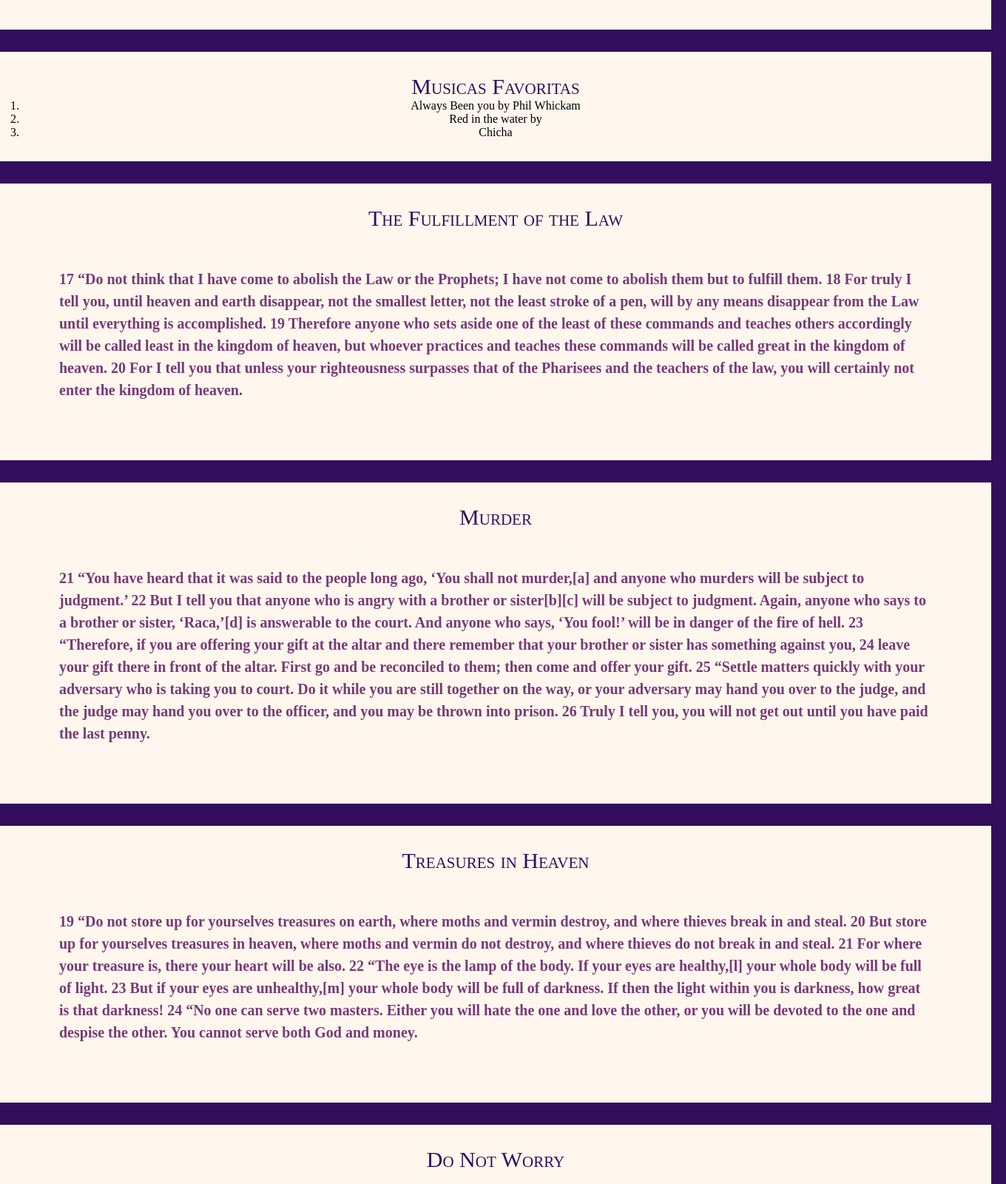
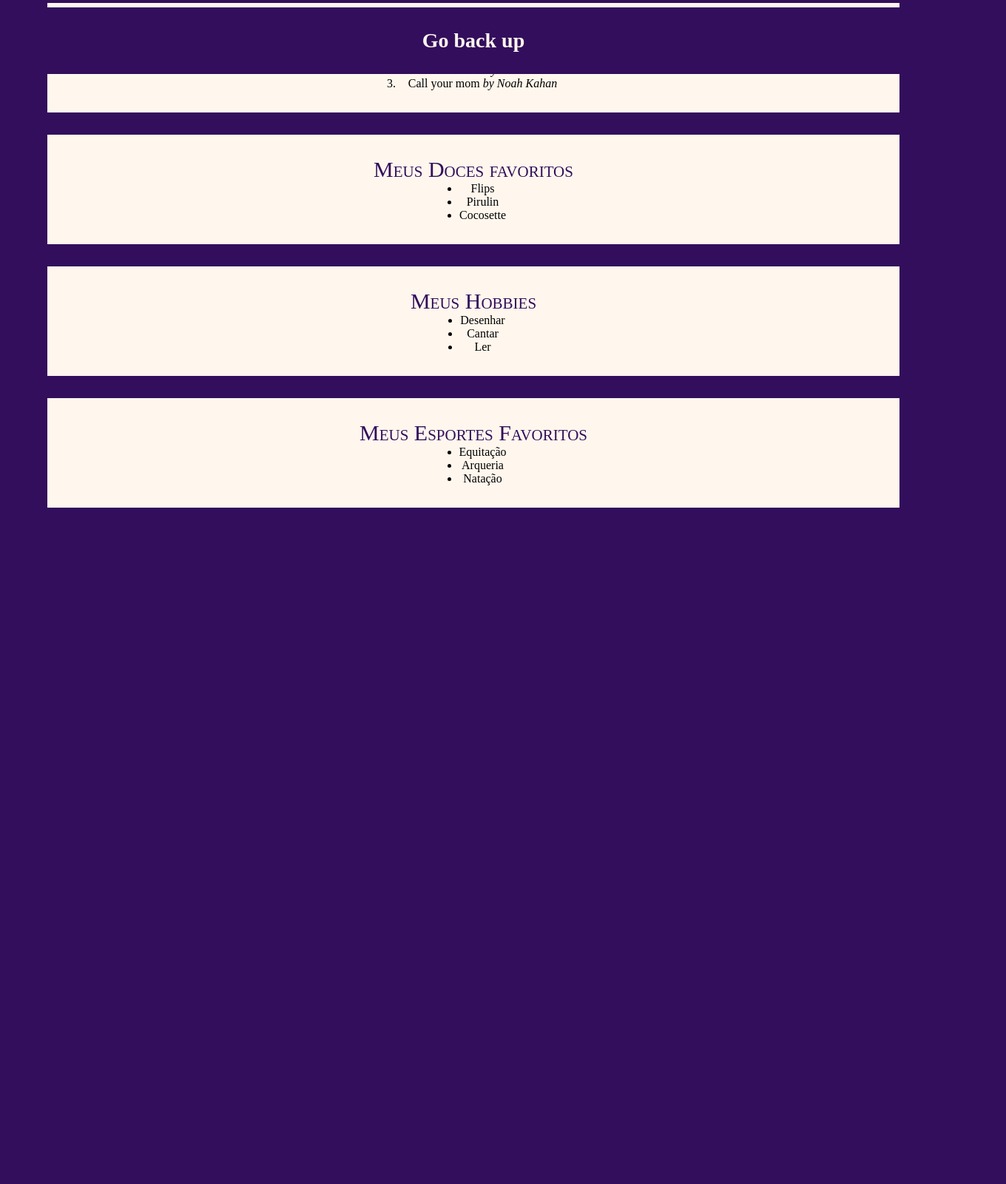
Before and after one commit to MadaiNohemiHerreraSalazar/Front-End, a plain HTML site: page School/Blog.html in a window 1280 px wide. Shown: the part 700-2300 px from the top of the page at 74% size, 1360 px wide, since content can reach past the window. After the commit the page ends 1516 px from the top, so only its background shows below. Drawn offline with Linux system fonts and the light colour scheme.

Commit message:
Front-End

```diff
--- a/School/Blog.html
+++ b/School/Blog.html
@@ -1,167 +1,73 @@
 <!DOCTYPE html>
 <html>
 
-<!--Aula 05 Manipulando fontes e texto-->
-
 <head>
-
     <title>Blog</title>
     <meta charset="utf-8" />
     <link href="styleBlog.css" rel="stylesheet" />
-
 </head>
 
-<body>
+<body id="Top">
 
-    <div id="Top">
+
 
     <div class="artigo">
-
         <h1>Blog da Madai</h1>
-
-        <br>
 
         <h2>Bibliografia</h2>
 
-        <br>
-
-        <img src="me.jpg" width="400" height="300"  />
-
-        <br>
+        <img src="me.jpg" width="400" height="300" />
 
         <h3>Origem</h3>
 
-        <p>Sou Madai Nohemi Herrera Salazar, tenho 18 anos de idade.
+        <p>
+            Sou Madai Nohemi Herrera Salazar, tenho 18 anos de idade.
             Nasci no dia 14 de fevereiro de 2008, na capital Caracas, na Venezuela.
             Tenho meus pais e dois irmãos mais velhos. Naquela época,
             pude visitar muitos estados e conhecer muitas facetas do meu país natal,
             até que, aos 13 anos de idade, migrei para o Brasil em dezembro de 2021.
-            Desde então, conheci pessoas maravilhosas e aprendi muito academicamente.</p>
-
-
+            Desde então, conheci pessoas maravilhosas e aprendi muito academicamente.
+        </p>
     </div>
 
     <div class="artigo">
-
-    <h2>Musicas Favoritas</h2>
-    <ol>
-        <li> Always Been you by Phil Whickam </li>
-        <li> Red in the water by  </li>
-        <li> Chicha </li>
-    </ol>
-
+        <h2>Meu Top 3 Musicas Favoritas</h2>
+        <ol>
+            <li>Always Been you <i>by Phil Whickam</i></li>
+            <li>Red in the water <i>by Chloe Ament</i></li>
+            <li>Call your mom <i>by Noah Kahan</i></li>
+        </ol>
     </div>
 
     <div class="artigo">
-
-        <h2>The Fulfillment of the Law</h2>
-
-        <p>17 “Do not think that I have come to abolish the Law or the Prophets; I have not come to abolish them but to
-            fulfill them. 18 For truly I tell you, until heaven and earth disappear, not the smallest letter, not the
-            least stroke of a pen, will by any means disappear from the Law until everything is accomplished. 19
-            Therefore anyone who sets aside one of the least of these commands and teaches others accordingly will be
-            called least in the kingdom of heaven, but whoever practices and teaches these commands will be called great
-            in the kingdom of heaven. 20 For I tell you that unless your righteousness surpasses that of the Pharisees
-            and the teachers of the law, you will certainly not enter the kingdom of heaven.</p>
-
+        <h2>Meus Doces favoritos</h2>
+        <ul>
+            <li>Flips</li>
+            <li>Pirulin</li>
+            <li>Cocosette</li>
+        </ul>
     </div>
 
     <div class="artigo">
-
-        <h2>Murder</h2>
-
-        <p>21 “You have heard that it was said to the people long ago, ‘You shall not murder,[a] and anyone who murders
-            will be subject to judgment.’ 22 But I tell you that anyone who is angry with a brother or sister[b][c] will
-            be subject to judgment. Again, anyone who says to a brother or sister, ‘Raca,’[d] is answerable to the
-            court. And anyone who says, ‘You fool!’ will be in danger of the fire of hell.
-
-            23 “Therefore, if you are offering your gift at the altar and there remember that your brother or sister has
-            something against you, 24 leave your gift there in front of the altar. First go and be reconciled to them;
-            then come and offer your gift.
-
-            25 “Settle matters quickly with your adversary who is taking you to court. Do it while you are still
-            together on the way, or your adversary may hand you over to the judge, and the judge may hand you over to
-            the officer, and you may be thrown into prison. 26 Truly I tell you, you will not get out until you have
-            paid the last penny.</p>
-
-    </div>
-
-
-    <div class="artigo">
-
-        <h2>Treasures in Heaven</h2>
-
-        <p>19 “Do not store up for yourselves treasures on earth, where moths and vermin destroy, and where thieves
-            break in and steal. 20 But store up for yourselves treasures in heaven, where moths and vermin do not
-            destroy, and where thieves do not break in and steal. 21 For where your treasure is, there your heart will
-            be also.
-
-            22 “The eye is the lamp of the body. If your eyes are healthy,[l] your whole body will be full of light. 23
-            But if your eyes are unhealthy,[m] your whole body will be full of darkness. If then the light within you is
-            darkness, how great is that darkness!
-
-            24 “No one can serve two masters. Either you will hate the one and love the other, or you will be devoted to
-            the one and despise the other. You cannot serve both God and money.
-        </p>
-
+        <h2>Meus Hobbies</h2>
+        <ul>
+            <li>Desenhar</li>
+            <li>Cantar</li>
+            <li>Ler</li>
+        </ul>
     </div>
 
     <div class="artigo">
-
-        <h2>Do Not Worry</h2>
-
-        <p>25 “Therefore I tell you, do not worry about your life, what you will eat or drink; or about your body, what
-            you will wear. Is not life more than food, and the body more than clothes? 26 Look at the birds of the air;
-            they do not sow or reap or store away in barns, and yet your heavenly Father feeds them. Are you not much
-            more valuable than they? 27 Can any one of you by worrying add a single hour to your life[n]?
-
-            28 “And why do you worry about clothes? See how the flowers of the field grow. They do not labor or spin. 29
-            Yet I tell you that not even Solomon in all his splendor was dressed like one of these. 30 If that is how
-            God clothes the grass of the field, which is here today and tomorrow is thrown into the fire, will he not
-            much more clothe you—you of little faith? 31 So do not worry, saying, ‘What shall we eat?’ or ‘What shall we
-            drink?’ or ‘What shall we wear?’ 32 For the pagans run after all these things, and your heavenly Father
-            knows that you need them. 33 But seek first his kingdom and his righteousness, and all these things will be
-            given to you as well. 34 Therefore do not worry about tomorrow, for tomorrow will worry about itself. Each
-            day has enough trouble of its own.
-        </p>
-
+        <h2>Meus Esportes Favoritos</h2>
+        <ul>
+            <li>Equitação</li>
+            <li>Arqueria</li>
+            <li>Natação</li>
+        </ul>
     </div>
 
-    <div class="artigo">
-
-        <h2>Judging Others</h2>
-
-        <h3>Chapter 7</h3>
-
-        <p> “Do not judge, or you too will be judged. 2 For in the same way you judge others, you will be judged, and
-            with the measure you use, it will be measured to you.
-
-            3 “Why do you look at the speck of sawdust in your brother’s eye and pay no attention to the plank in your
-            own eye? 4 How can you say to your brother, ‘Let me take the speck out of your eye,’ when all the time there
-            is a plank in your own eye? 5 You hypocrite, first take the plank out of your own eye, and then you will see
-            clearly to remove the speck from your brother’s eye.
-
-            6 “Do not give dogs what is sacred; do not throw your pearls to pigs. If you do, they may trample them under
-            their feet, and turn and tear you to pieces.
-        </p>
-
-    </div>
-
-
-    <div class="artigo">
-
-        <h2>True and False Disciples</h2>
-
-        <p>21 “Not everyone who says to me, ‘Lord, Lord,’ will enter the kingdom of heaven, but only the one who does
-            the will of my Father who is in heaven. 22 Many will say to me on that day, ‘Lord, Lord, did we not prophesy
-            in your name and in your name drive out demons and in your name perform many miracles?’ 23 Then I will tell
-            them plainly, ‘I never knew you. Away from me, you evildoers!’
-        </p>
-    </div>
-
-
-    <p> <a href="#Top">Go back up</a></p>
-
+    <div id="barra">
+    <p><a href="#Top">Go back up</a></p>
     </div>
 
 </body>
--- a/School/styleBlog.css
+++ b/School/styleBlog.css
@@ -1,61 +1,70 @@
 * {
     margin: 0;
     padding: 0;
+    box-sizing: border-box;
+}
 
+html {
+    scroll-behavior: smooth;
 }
 
 body {
     background-color: rgb(51, 14, 92);
-    margin: 0;
+    padding-bottom: 100px;
 }
 
-#Top a {
-    display: block;
+#barra {
+    position: fixed;
+    bottom: 0;
+    left: 0;
     width: 100%;
+    height: 90px;
+    background-color: rgb(51, 14, 92);
+
+    display: flex;
+    justify-content: center;
+    align-items: center;
+}
+
+#barra a {
     color: rgb(255, 247, 237);
     text-decoration: none;
     font-weight: bold;
-    padding: 40px;
-    text-align: center;
-    font-size: 30px;
+    font-size: 28px;
+    font-family: 'Times New Roman', Times, serif;
 }
 
-
 .artigo {
-    width: 1280px;
+    max-width: 1280px;
+    width: 90%;
     margin: 30px auto;
     padding: 30px;
     text-align: center;
     background-color: rgb(255, 247, 237);
-
-
 }
 
 .artigo h1 {
     color: rgb(51, 14, 92);
     font-size: 50px;
     font-family: 'Times New Roman', Times, serif;
-    font-style: normal;
+    font-variant: small-caps;
     font-weight: normal;
-    font-variant: small-caps;
 }
 
 .artigo h2 {
     color: rgb(51, 14, 92);
     font-size: 30px;
     font-family: 'Times New Roman', Times, serif;
-    font-style: normal;
+    font-variant: small-caps;
     font-weight: normal;
-    font-variant: small-caps;
 }
 
 .artigo h3 {
     color: rgb(51, 14, 92);
     font-size: 25px;
     font-family: 'Times New Roman', Times, serif;
-    font-style: normal;
+    font-variant: small-caps;
     font-weight: normal;
-    font-variant: small-caps;
 }
 
 .artigo p {
@@ -63,9 +72,21 @@ body {
     text-align: left;
     font-size: 20px;
     font-family: 'Times New Roman', Times, serif;
-    font-style: normal;
     font-weight: bold;
     line-height: 30px;
-    margin-top: 15px;
-    margin: 50px;
+    margin: 20px 50px;
 }
+
+ul {
+    display: inline-block;
+    text-align:center;
+    padding-left: 25px;
+    list-style-position: outside;
+}
+
+ol {
+    display: inline-block;
+    text-align:center;
+    padding-left: 25px;
+    list-style-position: outside;
+}
```
